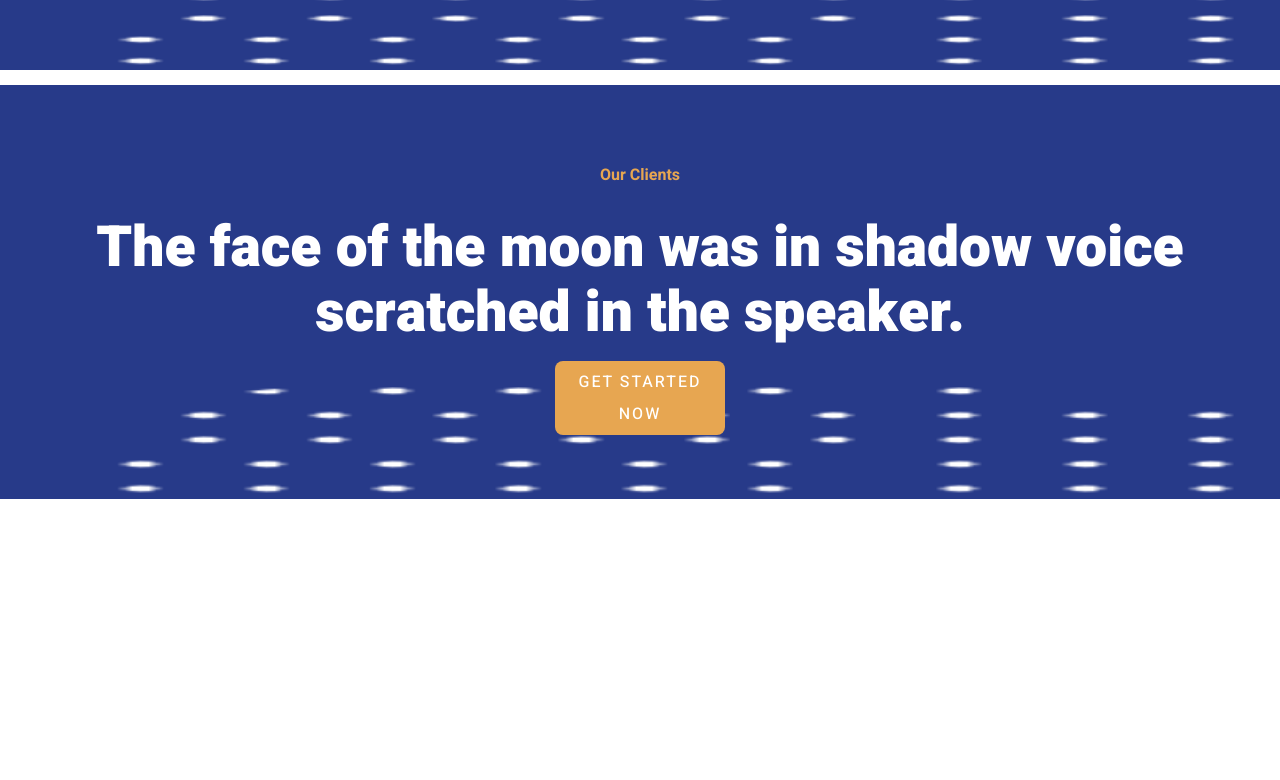
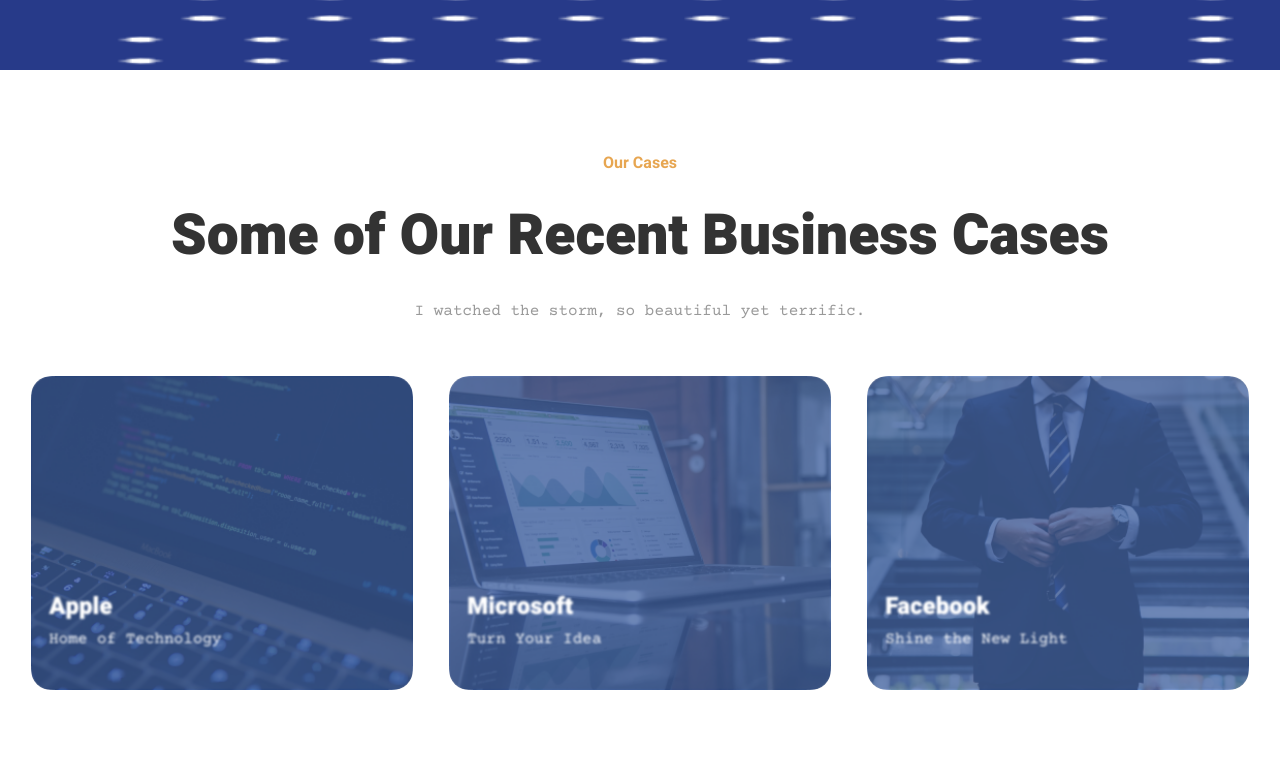
Before and after one commit to Yevgeniy-Ten/bsns-layout, a plain HTML site: page index.html in a window 1280 px wide. Shown: the part 2840-3620 px from the top of the page. Before the commit the page ends 3354 px from the top, so only its background shows below. Drawn offline with nearby package versions, Linux system fonts and the light colour scheme.

Commit message:
add cases

```diff
--- a/1__sass/_main.scss
+++ b/1__sass/_main.scss
@@ -235,6 +235,7 @@
 
 .customers {
     padding: 6% 0;
+
     &__body {
         display: flex;
         align-items: center;
@@ -254,6 +255,7 @@
         flex-direction: column;
         justify-content: center;
         padding: 0 0 0 5%;
+
         @include tel {
             padding: 10px;
         }
@@ -264,12 +266,14 @@
         margin: 10px 0;
         color: $title-color;
     }
+
     &__items {
         @include prime;
         padding: 3px 3px 3px 30px;
         margin: 10px 5px;
         background: url(../design/good-ic.png) no-repeat left center / 24px 24px;
     }
+
     &__list {
         margin: 0 0 20px 0;
     }
@@ -296,3 +300,68 @@
         position: absolute;
     }
 }
+
+.cases {
+    padding: 4% 0;
+    text-align: center;
+
+    &__title {
+        color: $title-color;
+    }
+
+    &__subtext {
+        margin: 1% 0 4% 0;
+        @include prime;
+    }
+
+    &__imgs {
+        display: flex;
+        justify-content: space-around;
+        align-items: center;
+        flex-wrap: wrap;
+    }
+
+    &__img {
+        @include grid(3, 3%);
+        flex-grow: 1;
+        flex-shrink: 1;
+        min-width: 270px;
+        position: relative;
+        border-radius: 20px;
+        overflow: hidden;
+    }
+
+    &__bg {
+        position: absolute;
+        left: 0;
+        right: 0;
+        bottom: 0;
+        top: 0;
+        background: rgba(66, 85, 121, 0.5);
+        filter: blur(1px);
+        transition: 0.3s;
+        cursor: pointer;
+        display: flex;
+        flex-direction: column;
+        justify-content: flex-end;
+        align-items: flex-start;
+        padding: 0 5px 10px 18px;
+
+        &:hover {
+            background: rgba(66, 85, 121, 0.2);
+            filter: blur(0.5px);
+        }
+    }
+
+    &__label {
+        color: $white;
+        @include prime;
+        margin: 0 0 25px 0;
+    }
+
+    &__name {
+        color: $white;
+        font-size: 24px;
+        font-weight: 900;
+    }
+}
--- a/1__sass/_mixins.scss
+++ b/1__sass/_mixins.scss
@@ -85,10 +85,12 @@
 }
 
 @mixin grid($cols, $margin) {
-    margin: 0 $margin+px $margin+px 0;
-    flex: 1 1 ((100%-(($cols-1)*$margin) /$cols));
+    margin-right: $margin;
+    margin-bottom: $margin;
+
+    width: ((100%-(($cols - 1)*$margin))/$cols);
 
     &:nth-child(#{$cols}n) {
-        margin: 0 0 $margin+px 0;
+        margin-right: 0;
     }
 }
--- a/index.html
+++ b/index.html
@@ -264,7 +264,33 @@
             </div>
         </div>
         <!-- /.info-box -->
-
+        <section class="cases">
+            <div class="container">
+                <span class="orange-label">Our Cases</span>
+                <h5 class="cases__title large-title">Some of Our
+                    Recent Business Cases</h5>
+                <span class="cases__subtext">I watched the storm, so beautiful yet terrific.</span>
+                <div class="cases__imgs">
+                    <div class="cases__img"><img src="img/apple-img.png" alt="notebok" class="img-responsive">
+                        <div class="cases__bg"> <span class="cases__name">Apple</span>
+                            <p class="cases__label">Home of Technology</p>
+                        </div>
+                    </div>
+                    <div class="cases__img"><img src="img/turn-idea.png" alt="ideas" class="img-responsive">
+                        <div class="cases__bg"> <span class="cases__name">Microsoft</span>
+                            <p class="cases__label">Turn Your Idea</p>
+                        </div>
+                    </div>
+                    <div class="cases__img"><img src="img/man-clasic-img.png" alt="aufauf" class="img-responsive">
+                        <div class="cases__bg">
+                            <span class="cases__name">Facebook</span>
+                            <p class="cases__label">Shine the New Light</p>
+                        </div>
+                    </div>
+                </div>
+            </div>
+        </section>
+        <!-- /.cases -->
         <div class="info-box">
             <div class="container">
                 <div class="info-box__body info-box__body--center">
```
Also changed, not shown: css/style.css, 1 other file. Lines whose indentation alone changed are shown as unchanged.
